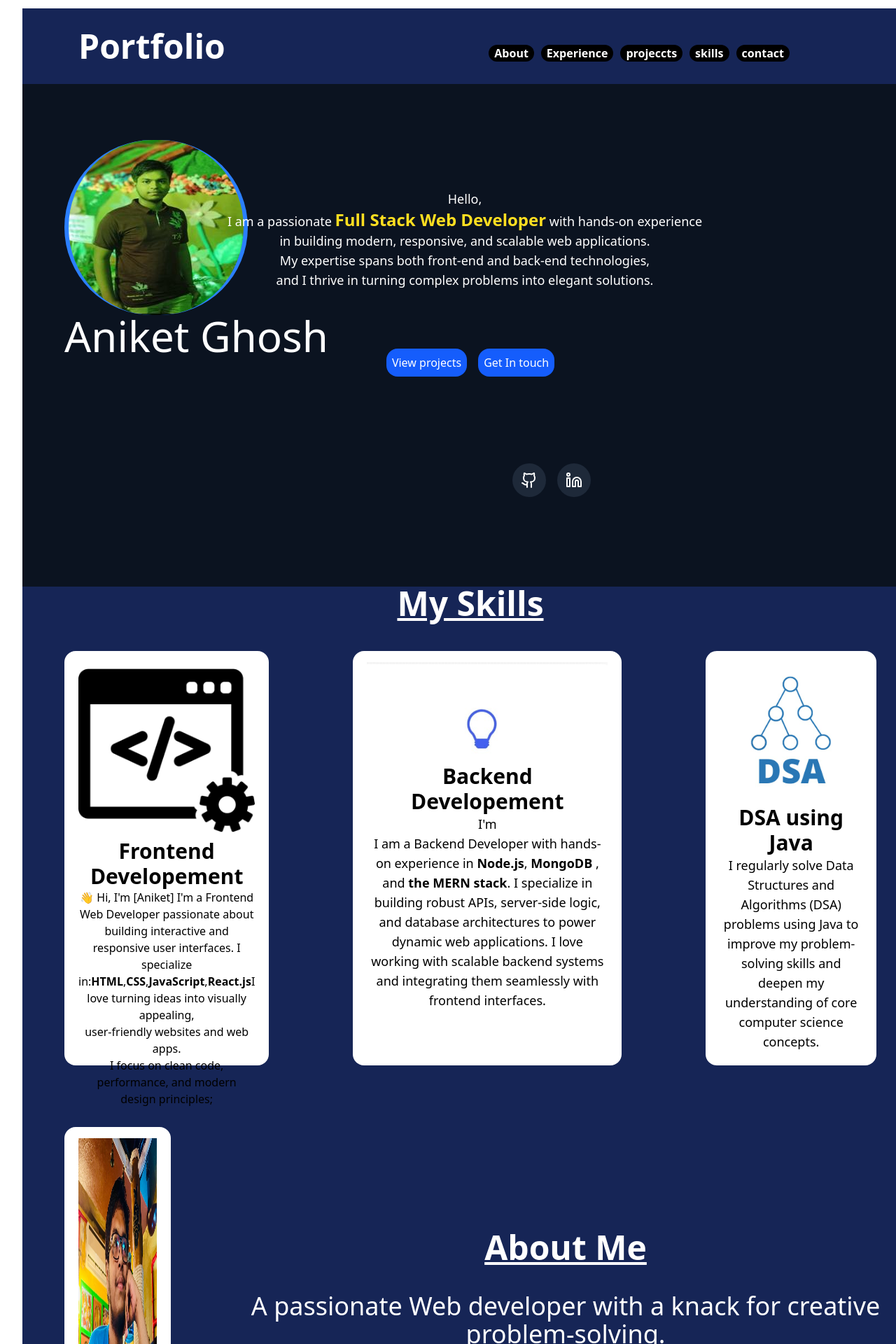
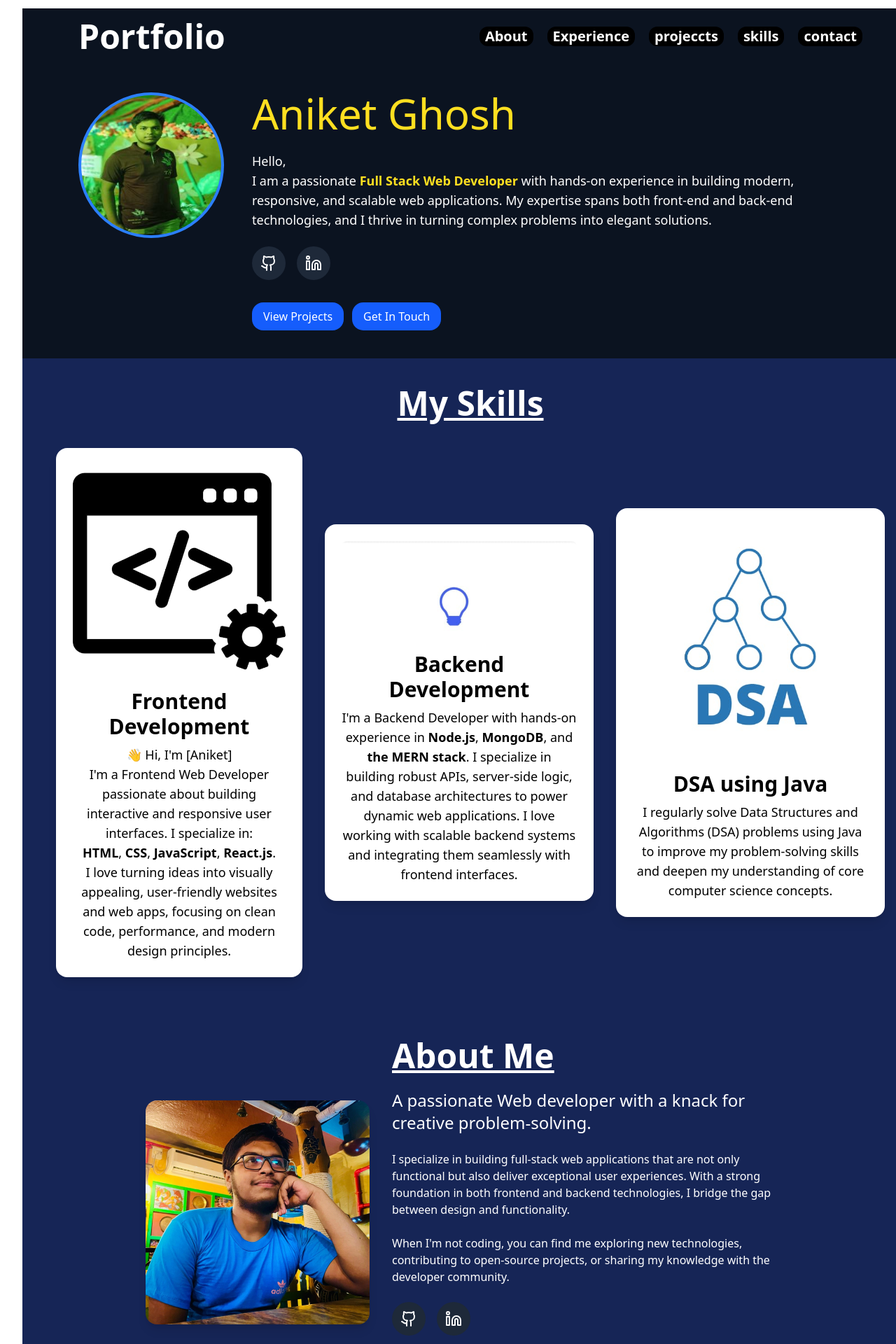
Before and after one commit to Aniket28176/portfolio, a React (Vite) app: page / in a window 1280 px wide. Shown: the part 20-1940 px from the top of the page at 70% size. Built offline with nearby package versions, Linux system fonts and the light colour scheme.

Commit message:
first commit

```diff
--- a/src/compoonents/About.jsx
+++ b/src/compoonents/About.jsx
@@ -3,22 +3,34 @@ import { Github, Linkedin } from 'lucide-react';
 
 const About = () => {
   return (
-    <div id='About' className='flex'>
-        <div className=" text-shadow-indigo-100 border-black px-5 py-4 mx-15 my-11 max-w-sm shadow-ig rounded-2xl bg-white p-6 h-148
-hover:-translate-y-3">
-  <img className='h-140 w-155' src="about4.jpg" />
+    <div
+      id="About"
+      className="flex flex-col md:flex-row items-center justify-center px-6 py-12 md:px-16 lg:px-24 gap-8 bg-transparent"
+    >
+      <div className="flex-shrink-0">
+        <img
+          className="w-64 h-64 md:w-80 md:h-80 object-cover rounded-2xl shadow-lg hover:-translate-y-3 transition-transform"
+          src="about4.jpg"
+          alt="About"
+        />
       </div>
-<div className=' min-h-screen mx-12 my-48 gap-10 space-y-10'>
-<h1 className='font-bold text-5xl text-white underline top-10'>About Me</h1>
-<p className='text-4xl justify-between space-x-7 space-y-7 text-white'>A passionate Web developer with a knack for creative problem-solving.</p>
-    <p className='text-center text-white'>I specialize in building full-stack web applications that <br/>are not only functional but also
-    deliver exceptional user experiences. <br/> With a strong foundation in both frontend and backend technologies, <br/>
+
+      <div className="flex flex-col items-center md:items-start text-center md:text-left space-y-6 max-w-xl">
+        <h1 className="font-bold text-4xl md:text-5xl text-white underline">About Me</h1>
+        <p className="text-lg md:text-2xl text-white">
+          A passionate Web developer with a knack for creative problem-solving.
+        </p>
+        <p className="text-white">
+          I specialize in building full-stack web applications that are not only functional but also deliver
+          exceptional user experiences. With a strong foundation in both frontend and backend technologies,
           I bridge the gap between design and functionality.
+          <br />
+          <br />
+          When I'm not coding, you can find me exploring new technologies, contributing to open-source projects,
+          or sharing my knowledge with the developer community.
+        </p>
 
-When I'm not coding, you can find me exploring new technologies, <br/> contributing to open-source projects,
-or sharing my knowledge with the developer community.</p>
-
-    <div className="flex space-x-4 mx-100">
+        <div className="flex space-x-4">
           <a
             href="https://github.com"
             target="_blank"
@@ -36,12 +48,15 @@ or sharing my knowledge with the developer community.</p>
             <Linkedin className="text-white" />
           </a>
         </div>
-<a href ="#contact">
-<button className='rounded-2xl bg-blue-500 hover:bg-black px-7 py-4 text-white'>Get In Touch</button>
+
+        <a href="#contact">
+          <button className="rounded-2xl bg-blue-500 hover:bg-black px-6 py-3 text-white transition">
+            Get In Touch
+          </button>
         </a>
       </div>
     </div>
   );
-}
+};
 
-export default About
+export default About;
--- a/src/compoonents/Last.jsx
+++ b/src/compoonents/Last.jsx
@@ -3,57 +3,58 @@ import { Mail, Phone, MapPin } from 'lucide-react';
 
 const Last = () => {
   return (
-    <footer>
-    <div className='bg-gray-700 flex min-h-74 space-x-30 mx-3'>
+    <footer className='bg-gray-700 text-white px-6 py-8'>
+      <div className='flex flex-col md:flex-row md:justify-between md:items-start gap-10'>
+
+
+        <div className='space-y-3 max-w-md'>
+          <h1 className='text-3xl underline'>Portfolio</h1>
+          <p className='text-lg'>
+            A showcase of my work, skills, and professional <br /> journey as a web Developer.
+          </p>
+        </div>
+
+
         <div className='space-y-3'>
-            <h1 className='text-3xl text-white underline'>Portfolio</h1>
-            <p className='text-lg text-white'>A showcase of my work,skills,and professional<br/>
-            journey as a web Developer.</p>
-        </div>
-        <div className='space-y-3'>
-            <h1 className='text-3xl text-white underline'>Quick Links</h1>
-            <ul className='text-2xl text-white '>
-
-              <a href ="#Home">
-                <li className=' hover:text-blue-400'>Home</li>
-                </a>
-
-                <a href ="#About">
-                <li className=' hover:text-blue-400'>About</li>
-                </a>
-
-                <a href ="#contact">
-                <li className=' hover:text-blue-400'>Contact</li>
-                </a>
-
-                <a href ="#projects">
-                <li className=' hover:text-blue-400'>Projects</li>
-                </a>
+          <h1 className='text-3xl underline'>Quick Links</h1>
+          <ul className='space-y-2'>
+            <li>
+              <a href="#Home" className='text-2xl hover:text-blue-400'>Home</a>
+            </li>
+            <li>
+              <a href="#About" className='text-2xl hover:text-blue-400'>About</a>
+            </li>
+            <li>
+              <a href="#contact" className='text-2xl hover:text-blue-400'>Contact</a>
+            </li>
+            <li>
+              <a href="#projects" className='text-2xl hover:text-blue-400'>Projects</a>
+            </li>
           </ul>
         </div>
-        <div>
-            <h2 className='text-3xl text-bold text-white underline'>Contact me</h2>
-    <div className="bg-gray-700 text-white p-6 space-y-4 w-fit">
+
+
+        <div className='space-y-3'>
+          <h2 className='text-3xl font-bold underline'>Contact me</h2>
+          <div className='space-y-4'>
             <div className="flex items-center space-x-2">
               <Mail size={20} />
               <span>aniketghosh0606@gmail.com</span>
             </div>
-
             <div className="flex items-center space-x-2">
               <Phone size={20} />
               <span>+91 7501559792</span>
             </div>
-
             <div className="flex items-center space-x-2">
               <MapPin size={20} />
-        <span>Kolkata India</span>
+              <span>Kolkata, India</span>
+            </div>
           </div>
         </div>
 
       </div>
-    </div>
     </footer>
-  )
+  );
 }
 
-export default Last
+export default Last;
--- a/src/compoonents/Navbar.jsx
+++ b/src/compoonents/Navbar.jsx
@@ -1,43 +1,57 @@
-import React from 'react'
+import React from 'react';
 import { Github, Linkedin } from 'lucide-react';
+
+const Navbar = () => {
+  return (
+    <div id="Home" className="bg-[#0b1320] text-white">
+
+      <nav className="flex flex-wrap justify-between items-center px-6 md:px-20 py-4">
+        <span className="font-bold text-3xl md:text-5xl">Portfolio</span>
+        <ul className="flex flex-wrap gap-3 md:gap-5 mt-4 md:mt-0 font-semibold">
+           <a href ="#About">
+            <li className=' bg-black rounded-xl px-2 hover:text-blue-400 text-sm text-xl'>About</li>
+            </a>
+
+            <a href ="#Experience">
+            <li className=' bg-black rounded-xl px-2 hover:text-blue-400 text-sm text-xl'>Experience</li>
+            </a>
+            <a href ="#projects">
+            <li className=' bg-black rounded-xl px-2 hover:text-blue-400 text-sm text-xl'>projeccts</li>
+           </a>
+
+           <a href ="#skills">
+            <li className=' bg-black rounded-xl px-2 hover:text-blue-400 text-sm text-xl'>skills</li>
+            </a>
+
+            <a href ="#contact">
+            <li className=' bg-black rounded-xl px-2 hover:text-blue-400 text-sm text-xl'>contact</li>
+          </a>
 
 
 
-const Navbar = () => {
-
-  return (
-    <div id='Home'>
-    <nav className='flex flex-wrap justify-between md:items-center text-white px-10 pt-6 md:px-20 gap-20'>
-        <span className='font-bold text-5xl mx-0'>Portfolio</span>
-
-        <ul className= "mx-24 py-2 font-semibold md:mt-5 px-2 rounded-2xl flex gap-2.5" >
-          <a href ="#About">
-            <li className=' bg-black rounded-2xl px-2 hover:text-blue-400'>About</li>
-            </a>
-
-            <a href ="#Experience">
-            <li className=' bg-black rounded-2xl px-2 hover:text-blue-400'>Experience</li>
-            </a>
-            <a href ="#projects">
-            <li className=' bg-black rounded-2xl px-2 hover:text-blue-400'>projeccts</li>
-           </a>
-
-           <a href ="#skills">
-            <li className=' bg-black rounded-2xl px-2 hover:text-blue-400'>skills</li>
-            </a>
-
-            <a href ="#contact">
-            <li className=' bg-black rounded-2xl px-2 hover:text-blue-400'>contact</li>
-          </a>
         </ul>
       </nav>
-    <div className='px-15 py-20 bg-[#0b1320] gap-3 space-x-4 mt-6 align-middle'>
-           <img className='rounded-full bg-blue-500 px-1.5' src="aniket4.jpg" alt="My Image" />
-           <h1 className='text-6xl text-white text-left'>Aniket Ghosh</h1>
-           <p className='text-white text-lg relative -top-60'> Hello, <br/> I am a passionate <b className='text-2xl text-yellow-300'>Full Stack Web Developer</b> with hands-on experience<br/> in building modern, responsive, and scalable web applications.<br/> My expertise spans both front-end and back-end technologies,<br/> and I thrive in turning complex problems into elegant solutions.
+
+
+      <div className="flex flex-col md:flex-row items-center md:items-start gap-6 md:gap-10 px-6 md:px-20 py-10">
+
+        <img
+          className="w-40 h-40 md:w-52 md:h-52 rounded-full bg-blue-500 p-1"
+          src="aniket4.jpg"
+          alt="My Image"
+        />
+
+
+        <div className="flex flex-col gap-4 md:gap-6 text-center md:text-left">
+          <h1 className="text-4xl md:text-6xl text-yellow-300">Aniket Ghosh</h1>
+          <p className="text-sm md:text-lg">
+            Hello, <br />I am a passionate <b className="text-yellow-300">Full Stack Web Developer</b> with hands-on experience in building modern,<br/>
+            responsive, and scalable web applications. My expertise spans both front-end and back-end<br/>
+            technologies, and I thrive in turning complex problems into elegant solutions.
           </p>
 
-           <div className="flex space-x-4 mx-160 my-2">
+
+          <div className="flex justify-center md:justify-start space-x-4">
             <a
               href="https://github.com"
               target="_blank"
@@ -56,15 +70,21 @@ const Navbar = () => {
             </a>
           </div>
 
-           <button className='bg-blue-600 h-10 text-white hover:bg-black relative -top-55 rounded-2xl px-2'>View projects</button>
 
-           <a href ="#contact">
-           <button className='bg-blue-600 h-10 text-white hover:bg-black relative -top-55 rounded-2xl px-2'>Get In touch</button>
+          <div className="flex flex-wrap justify-center md:justify-start gap-3 mt-2">
+            <button className="bg-blue-600 hover:bg-black text-white rounded-2xl px-4 py-2 transition">
+              View Projects
+            </button>
+            <a href="#contact">
+              <button className="bg-blue-600 hover:bg-black text-white rounded-2xl px-4 py-2 transition">
+                Get In Touch
+              </button>
             </a>
           </div>
-
+        </div>
+      </div>
     </div>
   );
-}
+};
 
-export default Navbar
+export default Navbar;
--- a/src/compoonents/Skills.jsx
+++ b/src/compoonents/Skills.jsx
@@ -1,56 +1,43 @@
-import React from 'react'
+import React from 'react';
 
-const skills = () => {
+const Skills = () => {
   return (
+    <div id="skills" className="px-6 md:px-12 py-10">
+      <h1 className="font-bold text-5xl text-white underline text-center mb-10">My Skills</h1>
+      <div className="flex flex-col md:flex-row gap-8 justify-center items-center">
 
-    <div id='skills'>
-        <h1 className='font-bold text-5xl text-white underline'>My Skills</h1>
-        <div className='flex'>
-        <div className=" text-shadow-indigo-100 border-black px-5 py-4 mx-15 my-11 max-w-sm shadow-ig rounded-2xl bg-white p-6 h-148
-        hover:-translate-y-3">
-    <img className="w-full"src='webdev.jpg'></img>
-    <h1 className='font-bold text-3xl'>Frontend Developement</h1>
-    <p>
-👋 Hi, I'm [Aniket]
-
+        <div className="max-w-sm shadow-lg rounded-2xl bg-white p-6 hover:-translate-y-3 transition-transform duration-300">
+          <img className="w-full mb-4 rounded-lg" src="webdev.jpg" alt="Frontend Development" />
+          <h2 className="font-bold text-3xl mb-2">Frontend Development</h2>
+          <p className="text-lg">
+            👋 Hi, I'm [Aniket]<br/>
             I'm a Frontend Web Developer passionate about building interactive and responsive user interfaces. I specialize in:
-
-<b>HTML</b>,
-
-<b>CSS</b>,
-
-<b>JavaScript</b>,
-
-<b>React.js</b>
-
-
-I love turning ideas into visually appealing,
-<br/> user-friendly websites and web apps.
-<br/>I focus on clean code, performance, and modern<br/> design principles;
+            <br/><b>HTML</b>, <b>CSS</b>, <b>JavaScript</b>, <b>React.js</b>.
+            <br/>I love turning ideas into visually appealing, user-friendly websites and web apps, focusing on clean code, performance, and modern design principles.
           </p>
         </div>
 
-
-<div className=" text-shadow-indigo-100 border-black px-5 py-4 mx-15 my-11 max-w-sm shadow-ig rounded-2xl bg-white p-6 h-148
-hover:-translate-y-3">
-    <img className="w-full"src='backend.jpg'></img>
-    <h1 className='font-bold text-3xl'>Backend Developement</h1>
-    <p className='text-lg'>
-I'm<br/>
- I am a Backend Developer with hands-on experience in <b>Node.js</b>, <b>MongoDB </b>, and <b>the MERN stack</b>. I specialize in building robust APIs, server-side logic, and database architectures to power dynamic web applications. I love working with scalable backend systems and integrating them seamlessly with frontend interfaces.
+        <div className="max-w-sm shadow-lg rounded-2xl bg-white p-6 hover:-translate-y-3 transition-transform duration-300">
+          <img className="w-full mb-4 rounded-lg" src="backend.jpg" alt="Backend Development" />
+          <h2 className="font-bold text-3xl mb-2">Backend Development</h2>
+          <p className="text-lg">
+            I'm a Backend Developer with hands-on experience in <b>Node.js</b>, <b>MongoDB</b>, and <b>the MERN stack</b>.
+            I specialize in building robust APIs, server-side logic, and database architectures to power dynamic web applications.
+            I love working with scalable backend systems and integrating them seamlessly with frontend interfaces.
           </p>
         </div>
 
-<div className=" text-shadow-indigo-100 border-black px-5 py-4 mx-15 my-11 max-w-sm shadow-ig rounded-2xl bg-white p-6 h-148
-hover:-translate-y-3">
-  <img src="DSA.jpg" />
-    <h1 className='font-bold text-3xl'>DSA using Java</h1>
-    <p className='text-lg'>I regularly solve Data Structures and Algorithms (DSA) problems using Java to improve my problem-solving skills and deepen my understanding of core computer science concepts.</p>
+        <div className="max-w-sm shadow-lg rounded-2xl bg-white p-6 hover:-translate-y-3 transition-transform duration-300">
+          <img className="w-full mb-4 rounded-lg" src="DSA.jpg" alt="DSA using Java" />
+          <h2 className="font-bold text-3xl mb-2">DSA using Java</h2>
+          <p className="text-lg">
+            I regularly solve Data Structures and Algorithms (DSA) problems using Java to improve my problem-solving skills and deepen my understanding of core computer science concepts.
+          </p>
         </div>
 
       </div>
     </div>
   );
-}
+};
 
-export default skills
+export default Skills;
```
Also changed, not shown: src/compoonents/conclusion.jsx (+14 -13 lines). Lines whose indentation alone changed are shown as unchanged.
